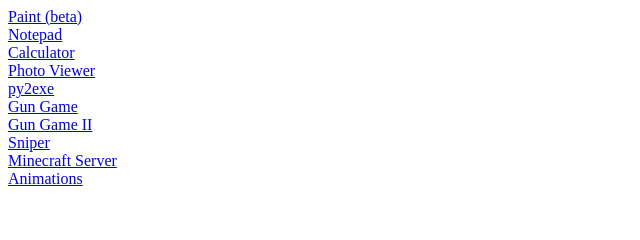
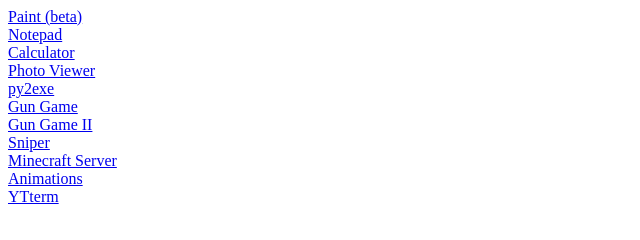
Before and after one commit to dogemanttv/dogemanttv.github.io, a plain HTML site: page index.html in a window 1280 px wide. Shown: the full height of the page, 0-640 px from the left. Drawn offline with Linux system fonts and the light colour scheme.

Commit message:
Update index.html

```diff
--- a/index.html
+++ b/index.html
@@ -27,6 +27,8 @@
   <a href="/mcserver/index.html">Minecraft Server</a>
   <br>
   <a href="/animations/index.html">Animations</a>
+  <br>
+  <a href="/YTterm/YTterm.html">YTterm</a>
 </body>
 
 </html>
```
